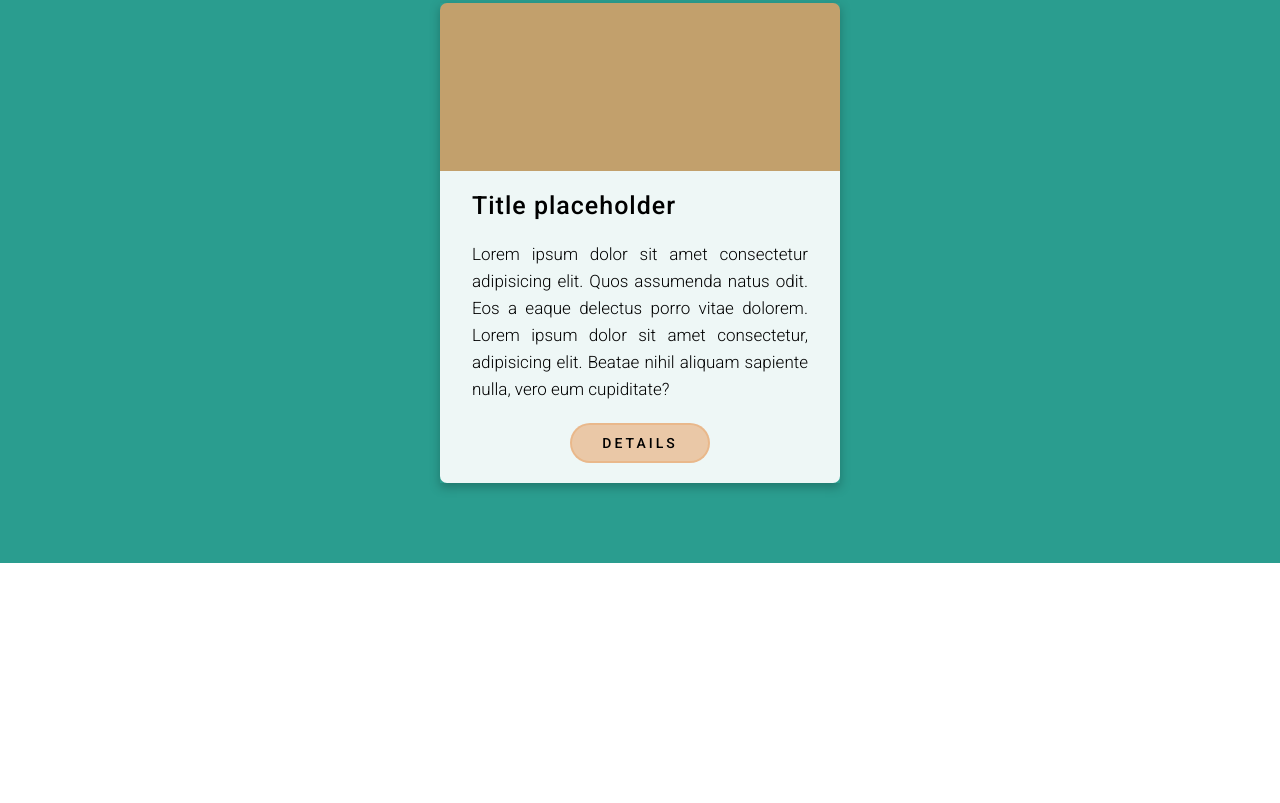
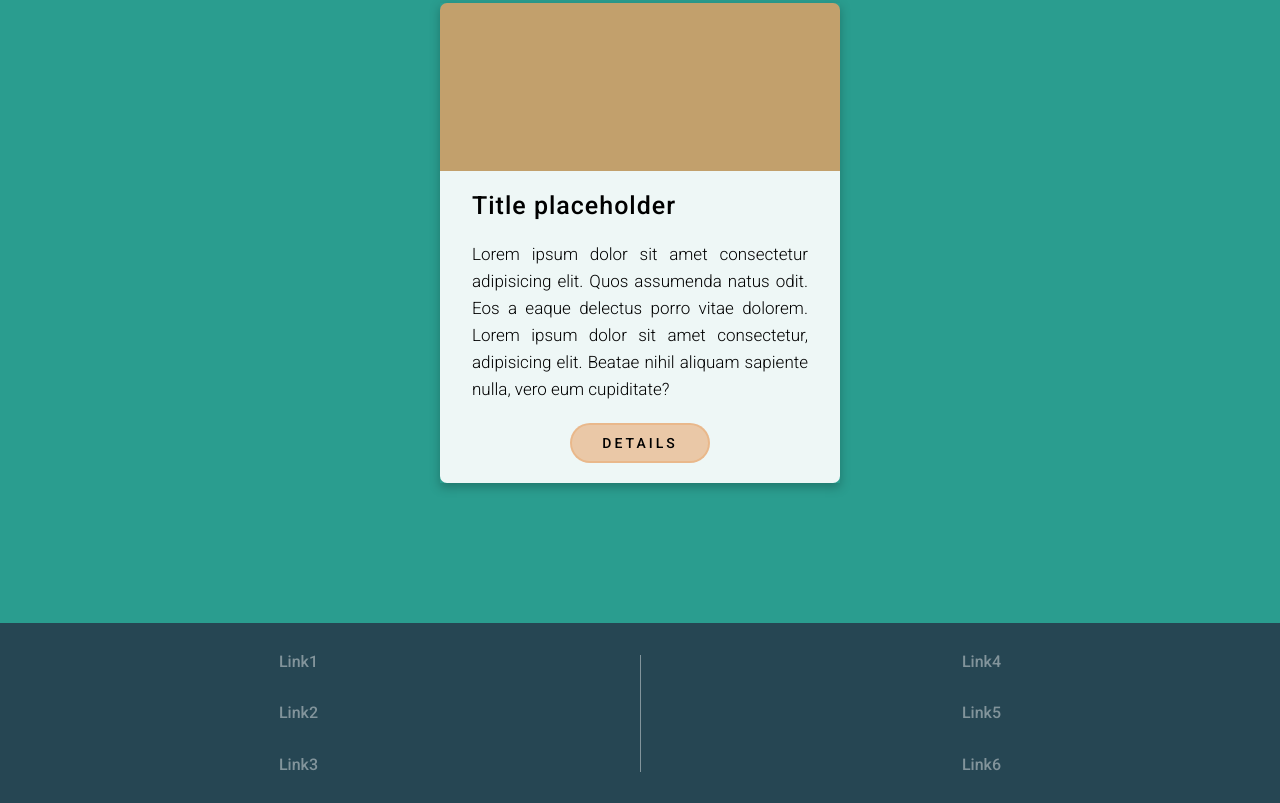
Before and after one commit to garneck/sofi-css-2, a website: page index.html in a window 1280 px wide. Shown: the part 3317-4120 px from the top of the page. Before the commit the page ends 3880 px from the top, so only its background shows below. Drawn offline with Linux system fonts and the light colour scheme.

Commit message:
feat(app): add footer element

```diff
--- a/index.html
+++ b/index.html
@@ -168,6 +168,23 @@
           </div>
         </article>
       </div>
+      <footer class="footer">
+        <div class="footer__column">
+          <ul class="footer__links-wrapper">
+            <li><a href="#link1" class="footer__link">Link1</a></li>
+            <li><a href="#link2" class="footer__link">Link2</a></li>
+            <li><a href="#link3" class="footer__link">Link3</a></li>
+          </ul>
+        </div>
+        <div class="footer__separator"></div>
+        <div class="footer__column">
+          <ul class="footer__links-wrapper">
+            <li><a href="#link4" class="footer__link">Link4</a></li>
+            <li><a href="#link5" class="footer__link">Link5</a></li>
+            <li><a href="#link6" class="footer__link">Link6</a></li>
+          </ul>
+        </div>
+      </footer>
     </div>
   </body>
 </html>
--- a/index.scss
+++ b/index.scss
@@ -145,6 +145,67 @@ body {
   }
 }
 
+.footer {
+  width: 100%;
+  height: 180px;
+  display: flex;
+  justify-content: space-around;
+  align-items: center;
+  margin-top: 60px;
+  background-color: #264653;
+
+  &__column {
+    width: 40%;
+    height: 100%;
+    display: flex;
+    justify-content: center;
+    align-items: center;
+    padding: 13px 0px;
+  }
+
+  &__links-wrapper {
+    height: 100%;
+    display: flex;
+    flex-direction: column;
+    justify-content: space-around;
+    padding: 0px;
+    list-style: none;
+  }
+
+  &__link {
+    position: relative;
+    font-size: 16px;
+    text-decoration: none;
+    color: rgba(245, 245, 245, 0.445);
+
+    &::before {
+      content: "";
+      width: 100%;
+      height: 1px;
+      position: absolute;
+      bottom: -4px;
+      left: 0;
+      transform-origin: right;
+      transform: scaleX(0);
+      transition: transform 0.3s ease-in-out;
+      border-radius: 4px;
+      background-color: rgba(245, 245, 245, 0.445);
+    }
+
+    &:hover::before {
+      transform-origin: left;
+      transform: scaleX(1);
+    }
+  }
+
+  &__separator {
+    width: 1px;
+    height: 65%;
+    border-right: 1px solid;
+    border-color: rgba(245, 245, 245, 0.445);
+  }
+}
+
 @media screen and (min-width: 2080px) {
   .card {
     width: 600px;
```
Also changed, not shown: index.css.
